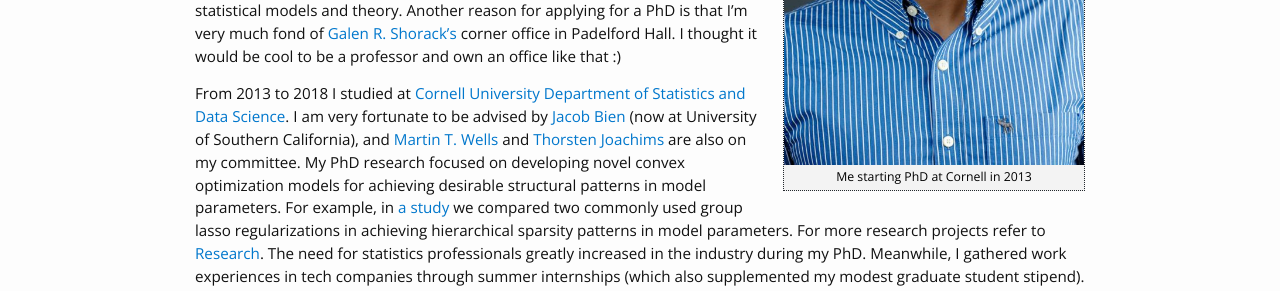
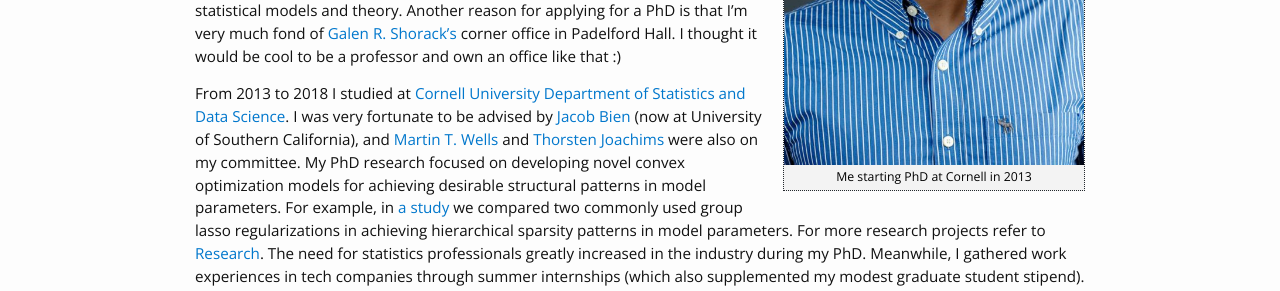
Before and after one commit to yanxht/yanxht.github.io, a Jekyll site: the page built from about.md, in a window 1280 px wide. Shown: the part 444-735 px from the top of the page. Built offline with Jekyll 4.4.1, drawn with Linux system fonts in a browser that asks for light colours.

Commit message:
Correct grammer

```diff
--- a/about.md
+++ b/about.md
@@ -10,6 +10,6 @@
 
 I went to [University of Washington](https://www.washington.edu) for undergrad, during which I was attracted to statistics. My undergrad years (2009 - 2013) were at the dawn of the so-called *Big Data* era: data analysis was unrecognized as a science yet, and schools were still using a couple of hundreds as cutoff value for sample size in the Central Limit Theorem. After taking graduate-level statistics courses at UW, I had the desire to receive systematic training to master the tools for developing statistical models and theory. Another reason for applying for a PhD is that I'm very much fond of [Galen R. Shorack's](https://www.stat.washington.edu/galen/) corner office in Padelford Hall. I thought it would be cool to be a professor and own an office like that :)
 
-From 2013 to 2018 I studied at [Cornell University Department of Statistics and Data Science](https://stat.cornell.edu). I am very fortunate to be advised by [Jacob Bien](http://faculty.marshall.usc.edu/Jacob-Bien/) (now at University of Southern California), and [Martin T. Wells](https://stat.cornell.edu/people/faculty/martin-wells) and [Thorsten Joachims](http://www.cs.cornell.edu/people/tj/) are also on my committee. My PhD research focused on developing novel convex optimization models for achieving desirable structural patterns in model parameters. For example, in [a study](http://arxiv.org/abs/1512.01631) we compared two commonly used group lasso regularizations in achieving hierarchical sparsity patterns in model parameters. For more research projects refer to [Research](https://yanxht.github.io/research/). The need for statistics professionals greatly increased in the industry during my PhD. Meanwhile, I gathered work experiences in tech companies through summer internships (which also supplemented my modest graduate student stipend). Finally, I decided to join Microsoft as a Data Scientist and moved back to Seattle after getting my PhD. My elder daughter was born in [Ithaca NY](https://www.visitithaca.com/node/1) at the beginning of my fourth year PhD. Such a joyful memory!
+From 2013 to 2018 I studied at [Cornell University Department of Statistics and Data Science](https://stat.cornell.edu). I was very fortunate to be advised by [Jacob Bien](http://faculty.marshall.usc.edu/Jacob-Bien/) (now at University of Southern California), and [Martin T. Wells](https://stat.cornell.edu/people/faculty/martin-wells) and [Thorsten Joachims](http://www.cs.cornell.edu/people/tj/) were also on my committee. My PhD research focused on developing novel convex optimization models for achieving desirable structural patterns in model parameters. For example, in [a study](http://arxiv.org/abs/1512.01631) we compared two commonly used group lasso regularizations in achieving hierarchical sparsity patterns in model parameters. For more research projects refer to [Research](https://yanxht.github.io/research/). The need for statistics professionals greatly increased in the industry during my PhD. Meanwhile, I gathered work experiences in tech companies through summer internships (which also supplemented my modest graduate student stipend). Finally, I decided to join Microsoft as a Data Scientist and moved back to Seattle after getting my PhD. My elder daughter was born in [Ithaca NY](https://www.visitithaca.com/node/1) at the beginning of my fourth year PhD. Such a joyful memory!
 
 I am now living with my wife and two daughters on the east side of Lake Washington. I enjoy reading, gardening, hiking and playing with my kids in my spare time.
```
